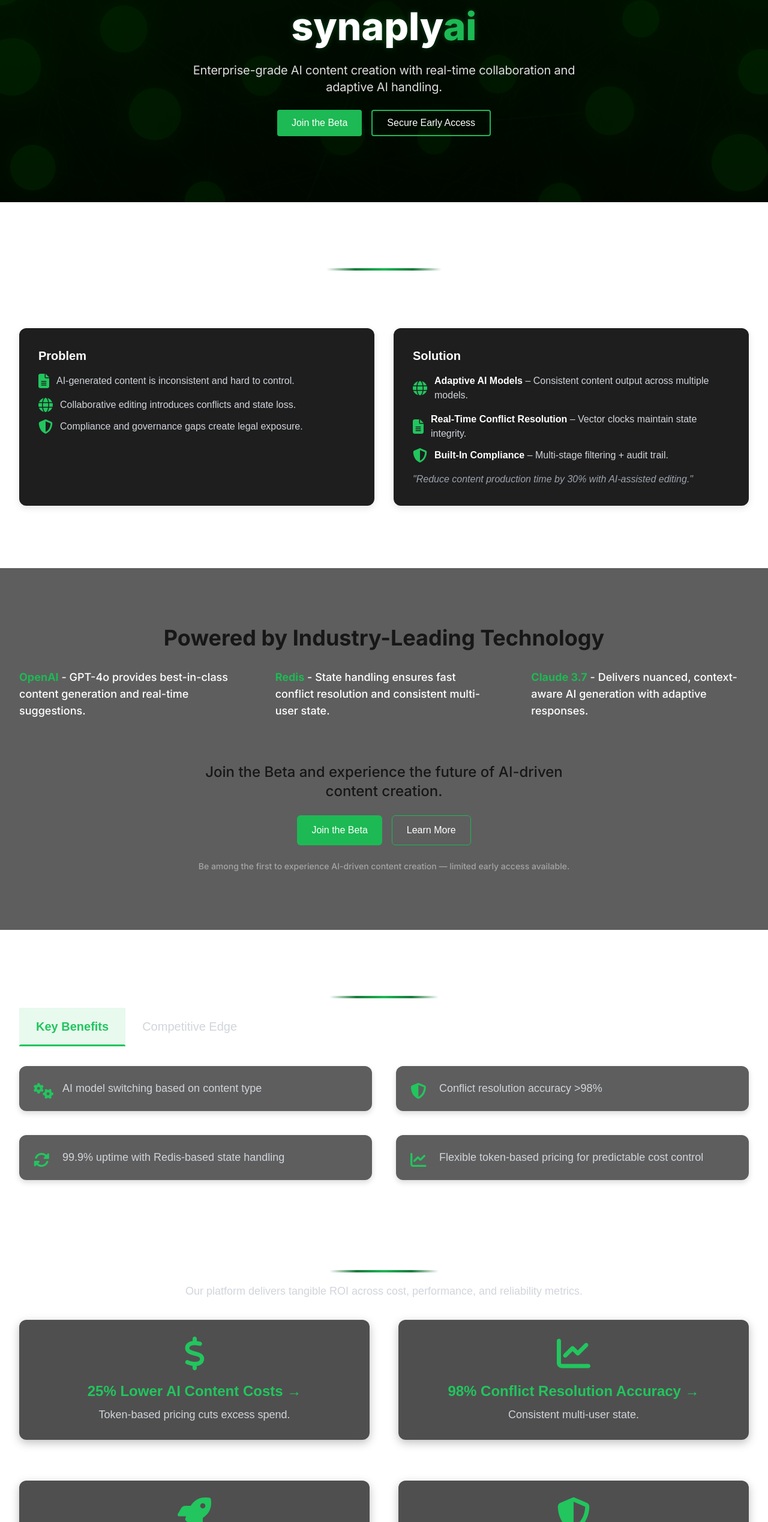
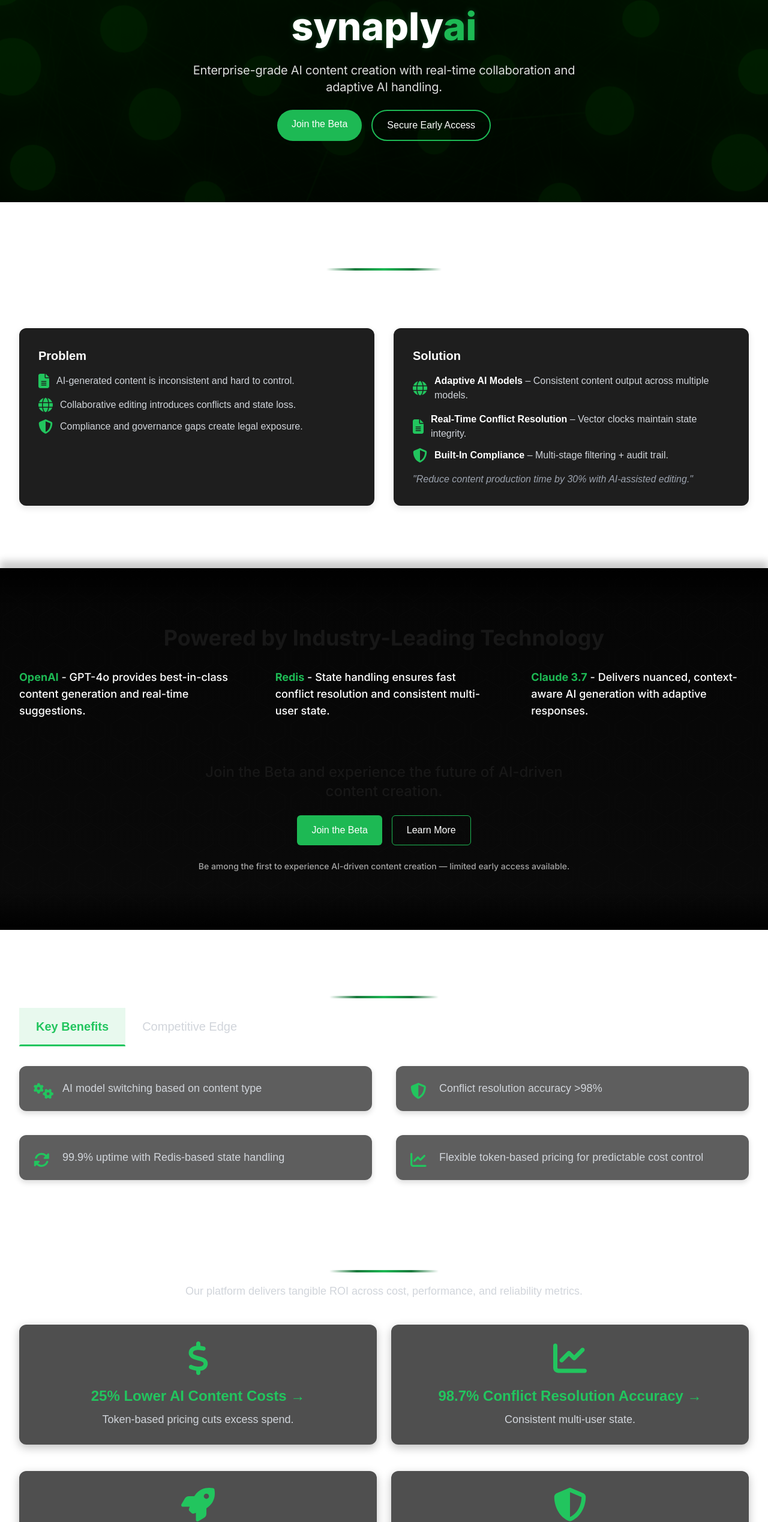
Before and after one commit to jschibelli/snyaplyai-landing, a Next.js app: page / in a window 1280 px wide. Shown: the part 263-2800 px from the top of the page at 60% size. Built offline with nearby package versions, Linux system fonts and the light colour scheme.

Commit message:
Add FinalCTA component with background effects; implement LeadersSection with hexagonal pattern overlay; enhance CTAButton for link support; update BusinessImpact metrics and add tooltips for improved user interaction

```diff
--- a/app/components/BusinessImpact.tsx
+++ b/app/components/BusinessImpact.tsx
@@ -1,28 +1,38 @@
+"use client";
+import { useState } from 'react';
+import { motion } from 'framer-motion';
 import { FontAwesomeIcon } from '@fortawesome/react-fontawesome';
 import { faDollarSign, faChartLine, faRocket, faShieldAlt } from '@fortawesome/free-solid-svg-icons';
 import { CTAButton } from './CTAButton';
 
 export default function BusinessImpact() {
+  // Track which metric is being hovered
+  const [hoveredMetric, setHoveredMetric] = useState<number | null>(null);
+
   const impacts = [
     {
       highlight: "25% Lower AI Content Costs",
       text: "Token-based pricing cuts excess spend.",
-      icon: faDollarSign
+      icon: faDollarSign,
+      tooltip: "Based on internal testing across multi-model content generation scenarios."
     },
     {
-      highlight: "98% Conflict Resolution Accuracy",
+      highlight: "98.7% Conflict Resolution Accuracy", // Updated from 98% to 98.7%
       text: "Consistent multi-user state.",
-      icon: faChartLine
+      icon: faChartLine,
+      tooltip: "Independent verification through multi-node distributed testing environment."
     },
     {
       highlight: "30% Faster Time-to-Market",
       text: "AI-assisted suggestions + state sync.",
-      icon: faRocket
+      icon: faRocket,
+      tooltip: "AI-assisted content suggestions and real-time sync improved workflow efficiency by 30%."
     },
     {
       highlight: "99.9% Uptime",
       text: "Redis-based state handling + failover support.",
-      icon: faShieldAlt
+      icon: faShieldAlt,
+      tooltip: "Redundant infrastructure with automatic failover provides enterprise-grade reliability."
     }
   ];
 
@@ -34,9 +44,14 @@ export default function BusinessImpact() {
         Our platform delivers tangible ROI across cost, performance, and reliability metrics.
       </p>
 
-      <div className="grid-container">
+      <div className="grid grid-cols-1 md:grid-cols-2 gap-6 mt-10">
         {impacts.map((impact, index) => (
-          <div key={index} className="business-result">
+          <div
+            key={index}
+            className="business-result relative"
+            onMouseEnter={() => setHoveredMetric(index)}
+            onMouseLeave={() => setHoveredMetric(null)}
+          >
             <div className="result-icon">
               <FontAwesomeIcon icon={impact.icon} size="2x" />
             </div>
@@ -44,9 +59,24 @@ export default function BusinessImpact() {
               <span className="result-highlight">{impact.highlight} → </span>
               <span className="result-text">{impact.text}</span>
             </div>
+
+            {/* Tooltip that appears on hover */}
+            {hoveredMetric === index && (
+              <motion.div
+                className="absolute bottom-full left-0 right-0 mb-2 bg-gray-800 text-white p-4 rounded-lg shadow-lg z-10"
+                initial={{ opacity: 0, y: 10 }}
+                animate={{ opacity: 1, y: 0 }}
+                transition={{ duration: 0.2 }}
+                style={{ maxWidth: "calc(100% - 20px)", margin: "0 10px" }}
+              >
+                <p className="text-sm">{impact.tooltip}</p>
+                <div className="absolute bottom-0 left-1/2 transform -translate-x-1/2 translate-y-1/2 rotate-45 w-4 h-4 bg-gray-800"></div>
+              </motion.div>
+            )}
           </div>
         ))}
       </div>
+
       <div className="mt-12 text-center">
         <CTAButton
           text="Join the Beta"
--- a/app/components/CTAButton.tsx
+++ b/app/components/CTAButton.tsx
@@ -4,6 +4,7 @@ interface CTAButtonProps {
   variant: 'primary' | 'secondary';
   text: string;
   onClick?: () => void;
+  href?: string;
   ariaLabel?: string;
   className?: string;
 }
@@ -12,18 +13,39 @@ export const CTAButton: React.FC<CTAButtonProps> = ({
   variant,
   text,
   onClick,
+  href,
   ariaLabel,
-  className
+  className = '',
 }) => {
-  const baseStyles = "py-2 px-6 rounded font-medium transition-all duration-300 focus:outline-none focus:ring-2 focus:ring-offset-2 focus:ring-green-500 text-base";
+  // Base styles for all buttons
+  const baseStyles = "py-3 px-6 rounded-full font-medium text-base transition-all duration-300 focus:outline-none focus:ring-2 focus:ring-offset-2 focus:ring-[#1DB954]";
 
+  // Variant-specific styles
   const variantStyles = variant === 'primary'
     ? "bg-[#1DB954] text-white hover:scale-105 hover:shadow-md"
-    : "border-2 border-[#1DB954] text-white hover:bg-[#1DB954] hover:text-white";
+    : "border-2 border-[#1DB954] text-white hover:bg-[#1DB954]";
 
+  // Combined styles
+  const buttonStyles = `${baseStyles} ${variantStyles} ${className}`;
+
+  // If href is provided, render as link
+  if (href) {
+    return (
+      <a
+        href={href}
+        className={buttonStyles}
+        onClick={onClick}
+        aria-label={ariaLabel || text}
+      >
+        {text}
+      </a>
+    );
+  }
+
+  // Otherwise render as button
   return (
     <button
-      className={`${baseStyles} ${variantStyles} ${className || ''}`}
+      className={buttonStyles}
       onClick={onClick}
       aria-label={ariaLabel || text}
     >
@@ -32,12 +54,13 @@ export const CTAButton: React.FC<CTAButtonProps> = ({
   );
 };
 
-export const CTAButtonGroup: React.FC<{
-  className?: string;
-  children: React.ReactNode;
-}> = ({ className = '', children }) => {
+// Optional: For grouping buttons
+export const CTAButtonGroup: React.FC<{children: React.ReactNode, className?: string}> = ({
+  children,
+  className = '',
+}) => {
   return (
-    <div className={`flex flex-col sm:flex-row gap-4 ${className}`}>
+    <div className={`flex flex-wrap gap-4 ${className}`}>
       {children}
     </div>
   );
--- a/app/components/FinalCTA.tsx
+++ b/app/components/FinalCTA.tsx
@@ -1,8 +1,74 @@
+"use client";
+import { motion } from 'framer-motion';
+import { CTAButton } from './CTAButton';
+
 export default function FinalCTA() {
   return (
-    <section className="text-center py-10">
-      <div className="flex flex-col items-center gap-6">
+    <section className="relative py-12 md:py-16 lg:py-24 text-center w-full">
+      {/* Background with gradient and hexagonal pattern */}
+      <div
+        className="absolute inset-0 bg-gradient-to-b from-[rgba(0,0,0,0.95)] to-[rgba(10,10,10,1)] z-0"
+        style={{
+          boxShadow: '0 -12px 12px rgba(0, 0, 0, 0.2)',
+        }}
+      >
+        {/* Hexagonal pattern overlay */}
+        <div
+          className="absolute inset-0 bg-[url('/hexagon-pattern.svg')] bg-repeat opacity-15 z-0"
+          style={{ backgroundSize: '60px 60px' }}
+        ></div>
 
+        {/* Soft vertical fade at top and bottom */}
+        <div className="absolute top-0 left-0 right-0 h-16 bg-gradient-to-b from-black to-transparent"></div>
+        <div className="absolute bottom-0 left-0 right-0 h-16 bg-gradient-to-t from-black to-transparent"></div>
+      </div>
+
+      <div className="container mx-auto px-4 max-w-4xl relative z-10">
+        {/* Headline */}
+        <motion.h2
+          className="text-3xl sm:text-4xl md:text-5xl font-bold mb-6 text-white"
+          initial={{ opacity: 0, y: 20 }}
+          animate={{ opacity: 1, y: 0 }}
+          transition={{ duration: 0.6 }}
+        >
+          Unlock the Power of AI-Driven Content Creation Today
+        </motion.h2>
+
+        {/* Subtext */}
+        <motion.p
+          className="text-lg md:text-xl text-gray-300 mb-10 max-w-3xl mx-auto"
+          initial={{ opacity: 0, y: 20 }}
+          animate={{ opacity: 1, y: 0 }}
+          transition={{ duration: 0.6, delay: 0.2 }}
+        >
+          Join the Beta and experience real-time AI content generation with built-in conflict resolution and secure scalability.
+        </motion.p>
+
+        {/* CTA Buttons - side by side on desktop, stacked on mobile */}
+        <motion.div
+          className="flex flex-col sm:flex-row justify-center gap-4 sm:gap-6"
+          initial={{ opacity: 0, y: 20 }}
+          animate={{ opacity: 1, y: 0 }}
+          transition={{ duration: 0.6, delay: 0.3 }}
+        >
+          {/* Primary CTA Button - Green Fill */}
+          <CTAButton
+            variant="primary"
+            text="Join the Beta"
+            onClick={() => console.log('Join Beta clicked')}
+            ariaLabel="Join the SynaplyAI beta program"
+            className="min-h-[44px]" // WCAG tap target size
+          />
+
+          {/* Secondary CTA Button - Outline */}
+          <CTAButton
+            variant="secondary"
+            text="Secure Early Access"
+            onClick={() => console.log('Secure Early Access clicked')}
+            ariaLabel="Secure early access to SynaplyAI"
+            className="min-h-[44px]" // WCAG tap target size
+          />
+        </motion.div>
       </div>
     </section>
   );
--- a/app/components/LeadersSection.tsx
+++ b/app/components/LeadersSection.tsx
@@ -2,8 +2,26 @@ import React from 'react';
 
 const LeadersSection = () => {
   return (
-    <section className="w-full py-12 md:py-16 lg:py-24 leaders-section">
-      <div className="container mx-auto px-4 max-w-7xl">
+    <section className="w-full py-12 md:py-16 lg:py-24 leaders-section relative">
+      {/* Background with gradient and hexagonal pattern - same as FinalCTA */}
+      <div
+        className="absolute inset-0 bg-gradient-to-b from-[rgba(0,0,0,0.95)] to-[rgba(10,10,10,1)] z-0"
+        style={{
+          boxShadow: '0 -12px 12px rgba(0, 0, 0, 0.2)',
+        }}
+      >
+        {/* Hexagonal pattern overlay */}
+        <div
+          className="absolute inset-0 bg-[url('/hexagon-pattern.svg')] bg-repeat opacity-15 z-0"
+          style={{ backgroundSize: '60px 60px' }}
+        ></div>
+
+        {/* Soft vertical fade at top and bottom */}
+        <div className="absolute top-0 left-0 right-0 h-16 bg-gradient-to-b from-black to-transparent"></div>
+        <div className="absolute bottom-0 left-0 right-0 h-16 bg-gradient-to-t from-black to-transparent"></div>
+      </div>
+
+      <div className="container mx-auto px-4 max-w-7xl relative z-10">
         {/* Section Title */}
         <h2 className="text-2xl md:text-3xl lg:text-4xl text-center font-bold mb-12">
           Powered by Industry-Leading Technology
--- a/app/page.tsx
+++ b/app/page.tsx
@@ -19,7 +19,7 @@ export default function Home() {
       <CoreFeatures />
 
       <PricingTable />
-      {/* <FinalCTA /> */}
+      <FinalCTA />
       <Footer />
     </main>
   );
```
Also changed, not shown: public/hexagon-pattern.svg (added), 1 other file (tests, documents, lock files or other folders). Lines whose indentation alone changed are shown as unchanged.
